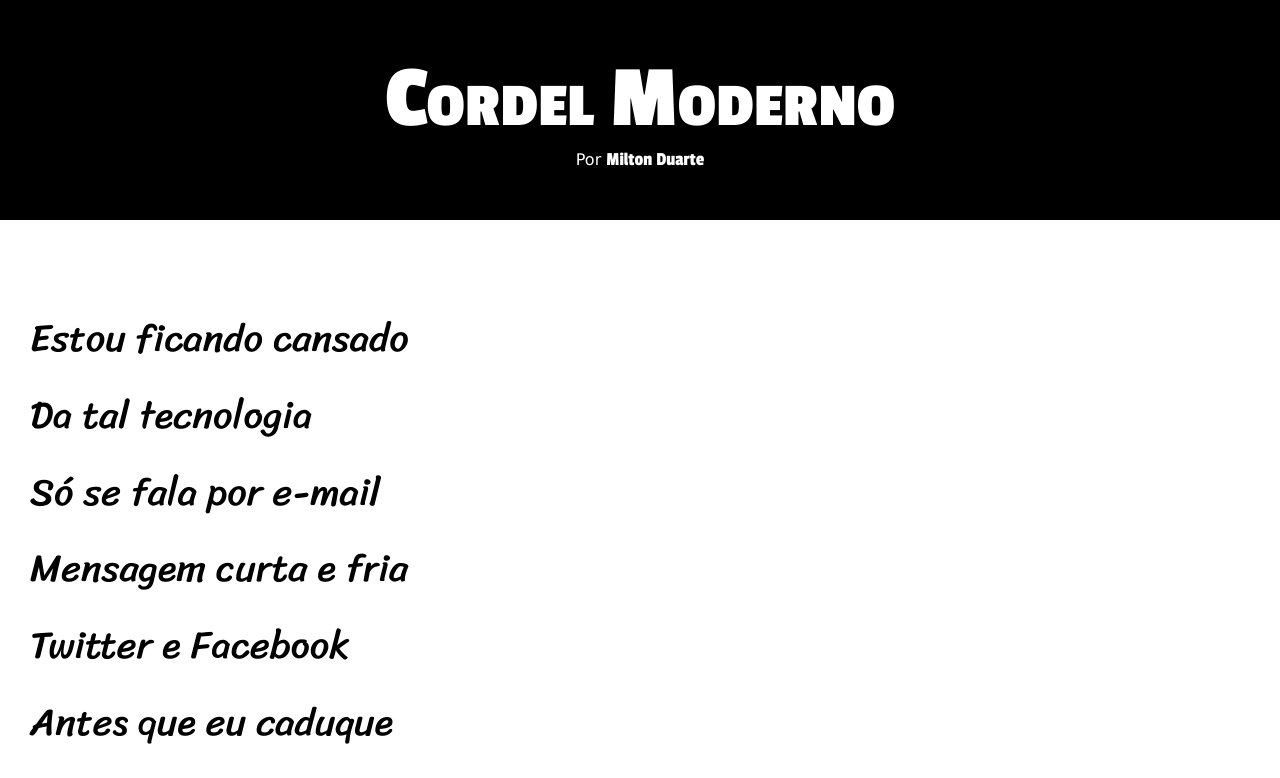
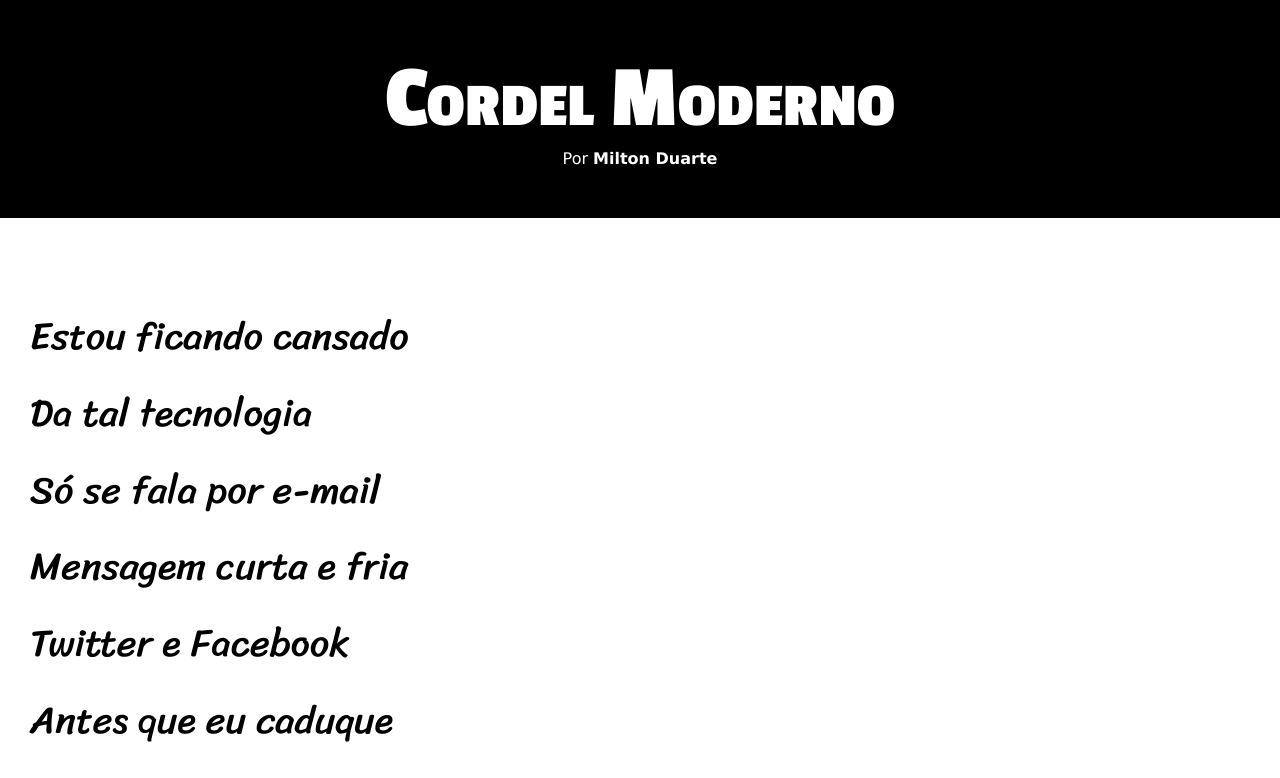
Before and after one commit to Jooaomarcelo/projeto-cordel, a plain HTML site: page index.html in a window 1280 px wide. Shown: the top 778 px of the page. Drawn offline with Linux system fonts and the light colour scheme.

Commit message:
Update estilo.css

```diff
--- a/style/estilo.css
+++ b/style/estilo.css
@@ -39,10 +39,10 @@ header > p {
 }
 
 a {
-    font-family: var(--fonte2);
+    font-family: var(--fonte1);
+    font-weight: bold;
     text-decoration: none;
     color: white;
-    font-size: 1.2em;
 }
 
 a:hover{
```
